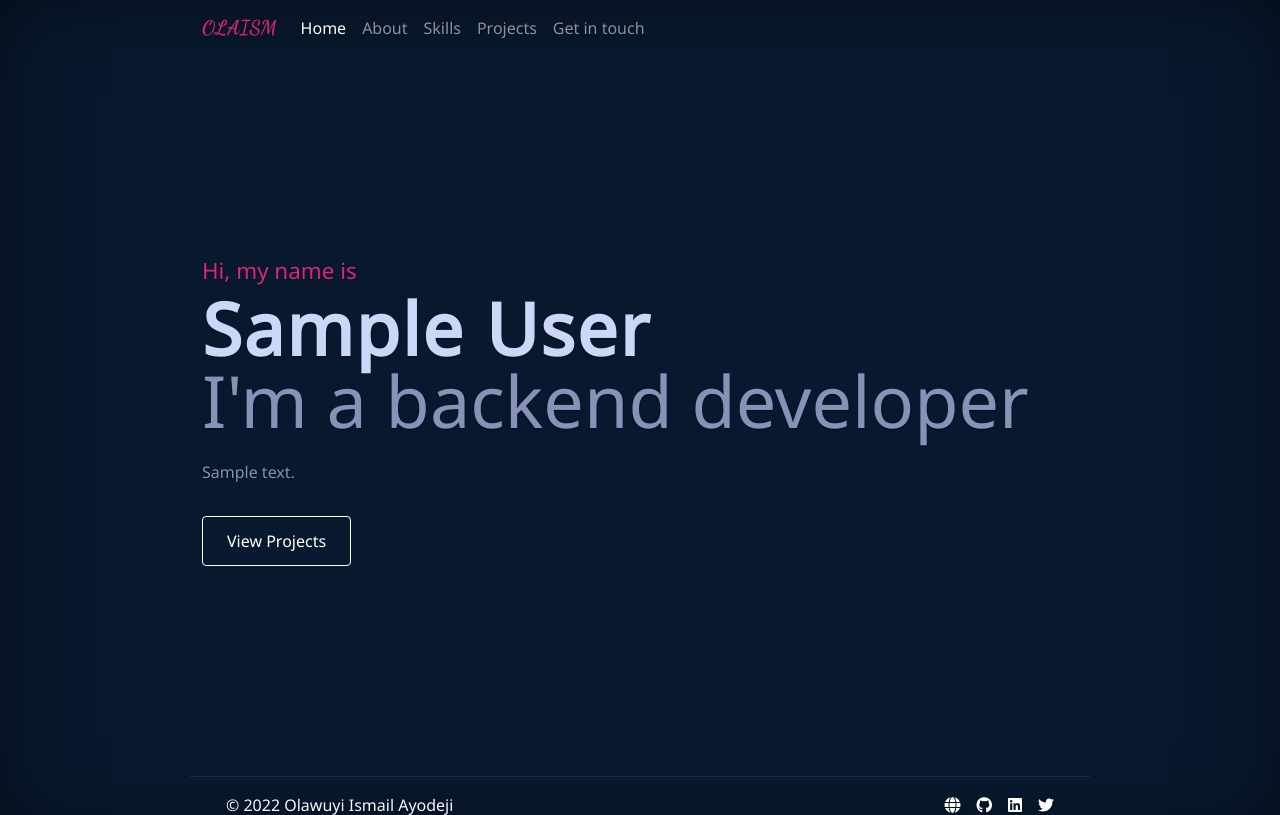
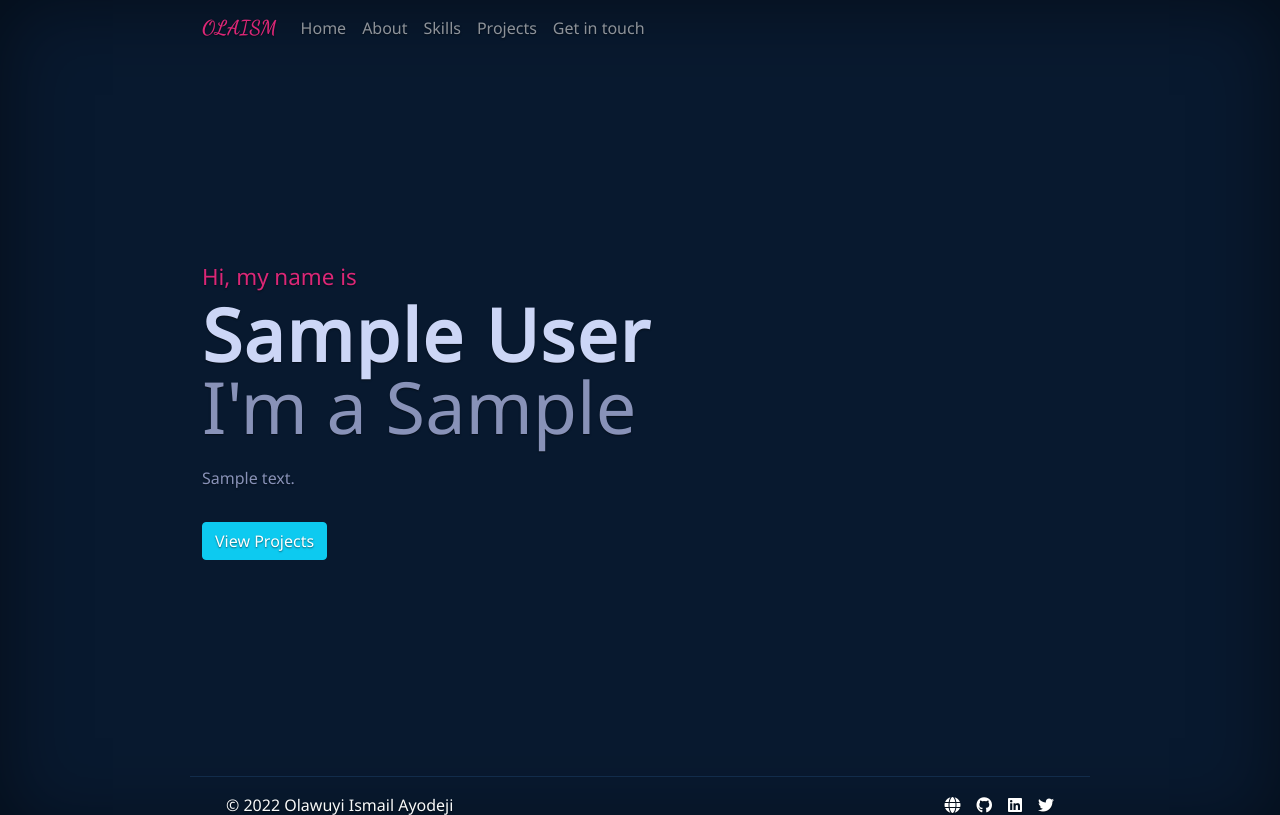
Before and after one commit to Olaism/olaism-portfolio, a Django app: page / in a window 1280 px wide. Shown: the top 815 px of the page. Run offline with Django 4.2, Linux system fonts and the light colour scheme; tables that the repository leaves empty hold one stand-in row (values such as "Sample post"); some libraries are stand-ins or nearby versions.

Commit message:
Making changes to the projects layout

```diff
--- a/static/base.css
+++ b/static/base.css
@@ -97,20 +97,6 @@ main .profile-intro {
   padding: 1rem 0;
   max-width: 580px;
 }
-
-main .btn-project {
-  border: 1px solid;
-  color: #fff;
-  padding: 0.75rem 1.5rem;
-  display: flex;
-  justify-content: center;
-  align-items: center;
-}
-
-main .btn-project:hover {
-  color: #db2777;
-}
-
 /* About */
 
 main .about-intro {
--- a/templates/_base.html
+++ b/templates/_base.html
@@ -24,7 +24,7 @@
           <div class="collapse navbar-collapse" id="navbarSupportedContent">
             <ul class="navbar-nav me-auto mb-2 mb-lg-0">
               <li class="nav-item">
-                <a class="nav-link active" aria-current="page" href="{% url 'home' %}">Home</a>
+                <a class="nav-link" aria-current="page" href="{% url 'home' %}">Home</a>
               </li>
               <li class="nav-item">
                 <a class="nav-link" href="{% url 'about' %}">About</a>
--- a/templates/profiles/home.html
+++ b/templates/profiles/home.html
@@ -9,11 +9,11 @@
         <div class="container">
             <h5 class="name-intro">Hi, my name is</h5>
             <h1 class="display-4 profile-name">{{ profile.full_name }}</h1>
-            <h2 class="profile-stack">I'm a backend developer</h2>
+            <h2 class="profile-stack">I'm a {{ profile.job }}</h2>
             <p class="profile-intro">
                 {{ profile.describe_yourself }}
             </p>
-            <button class="btn btn-project">View Projects</button>
+            <a href="{% url 'projects' %}" class="btn btn-info text-white">View Projects</a>
         </div>
     </main>
 {% endblock content %}
```
Also changed, not shown: templates/profiles/projects.html (+7 -3 lines).
